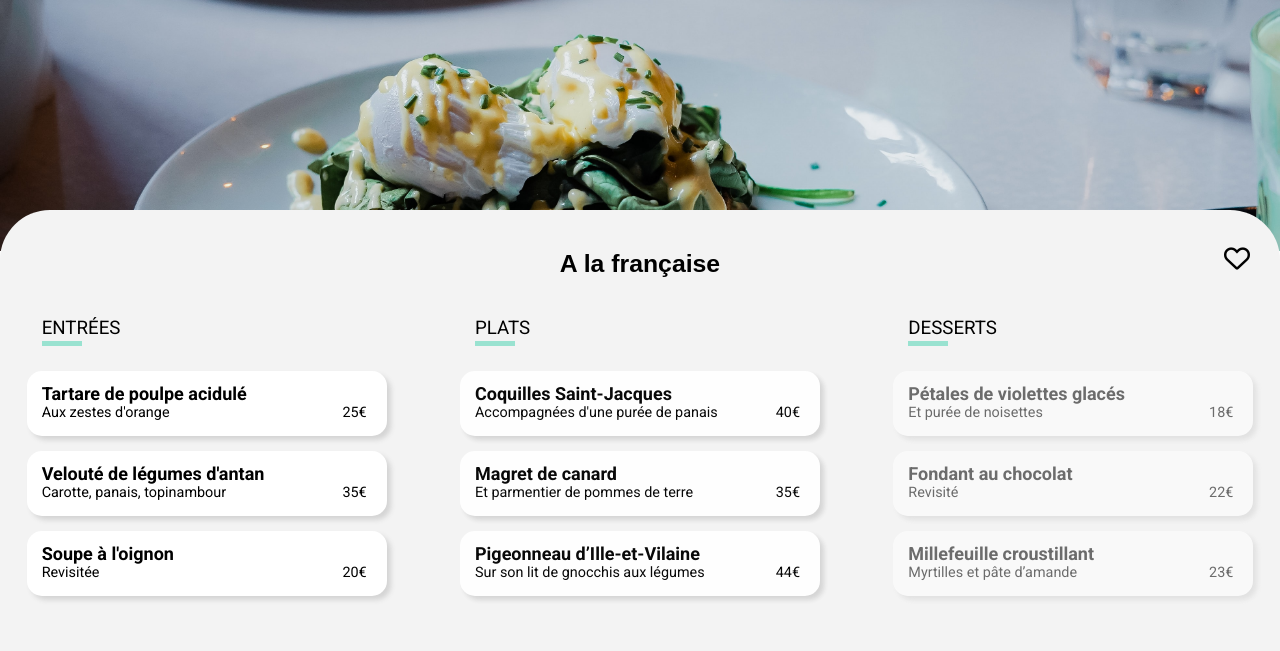
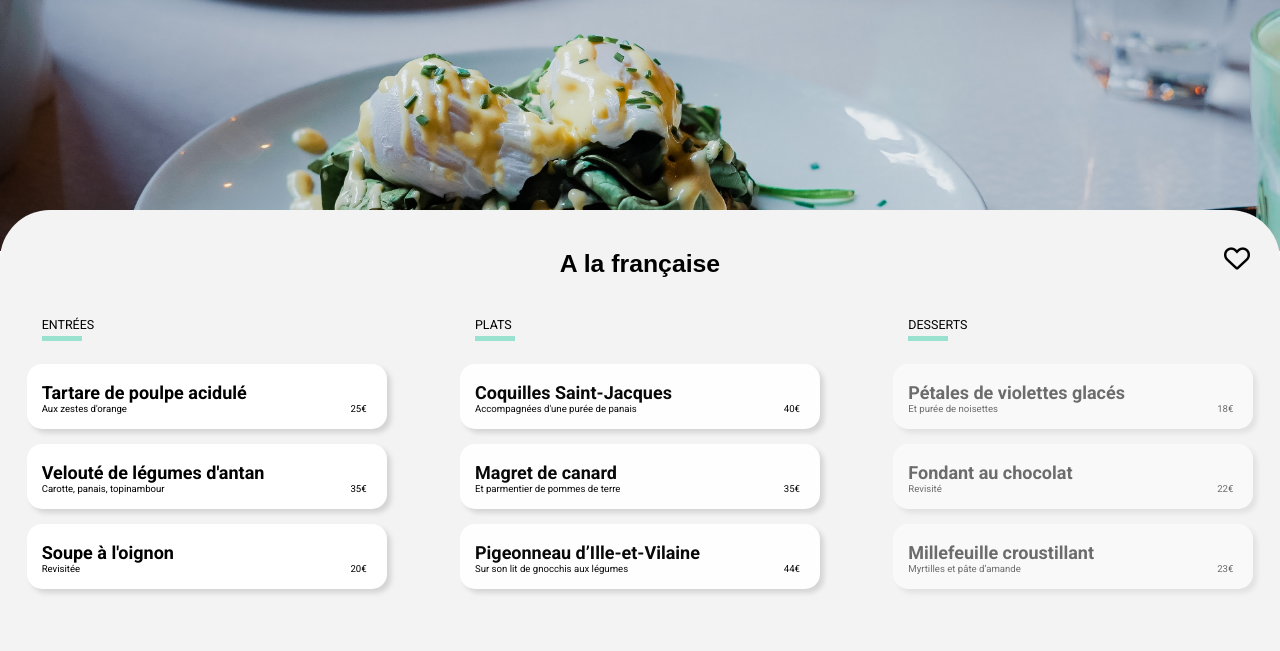
Before and after one commit to lysianebo/OHMYFOOD, a website: page A_la_française.html in a window 1280 px wide. Shown: the part 118-769 px from the top of the page. Drawn offline with Linux system fonts and the light colour scheme; a web font is replaced by a local one.

Commit message:
corrections après soutenance

```diff
--- a/sass/layout/_restaurant-menu.scss
+++ b/sass/layout/_restaurant-menu.scss
@@ -34,7 +34,7 @@ header{
         display: flex;
         flex-direction: column;
         align-items: center;
-        font-size: 90%;
+        font-size: 60%;
         margin: auto;
         .entrées .course{
             animation : loading_menus 3s;
```
Also changed, not shown: public/css/main.css, sass/main.css.
